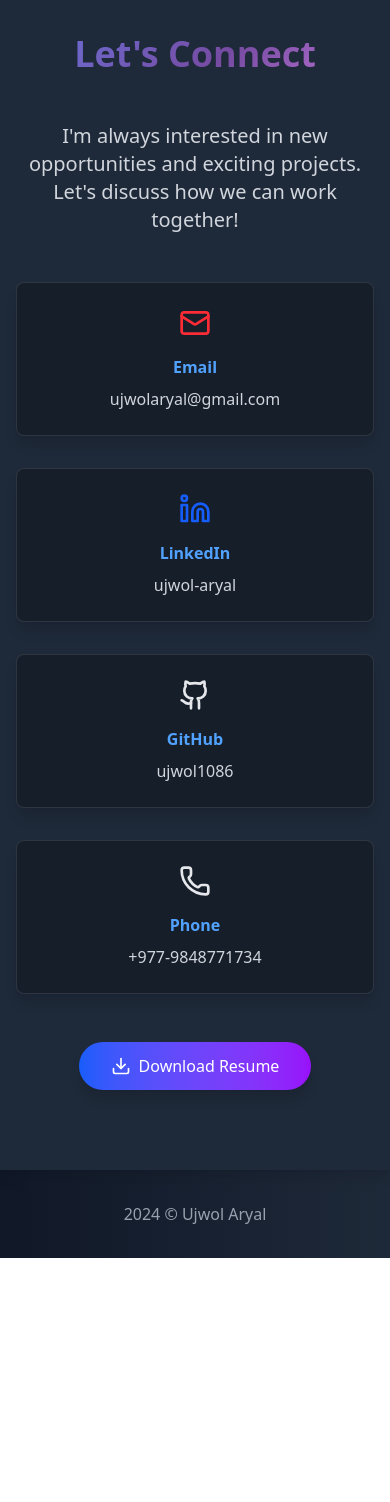
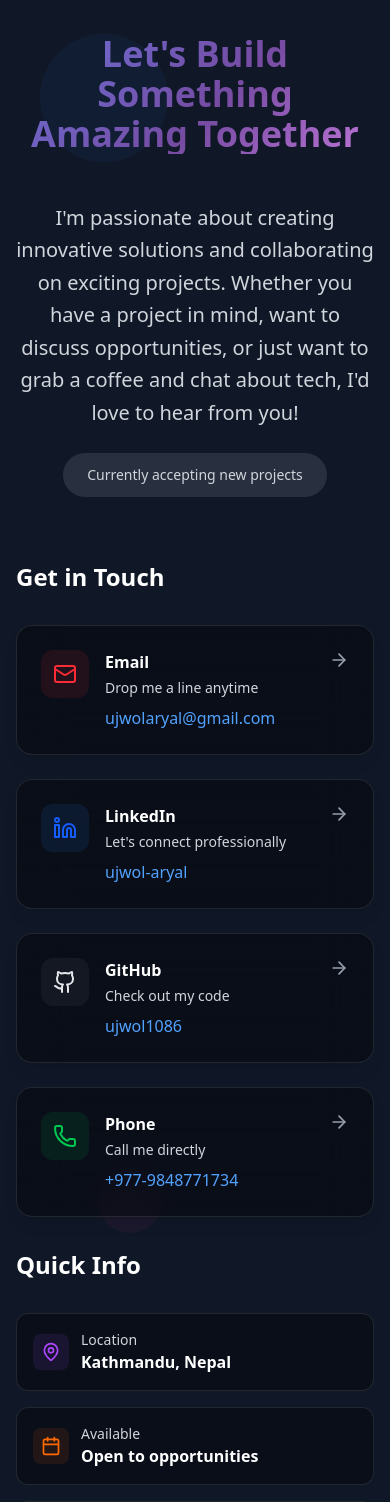
Before and after one commit to Ujwol1086/ujwol-portfolio, a React (Vite) app: page / in a window 390 px wide. Shown: the part 7220-8722 px from the top of the page. Before the commit the page ends 8478 px from the top, so only its background shows below. Built offline with nearby package versions, Linux system fonts and the light colour scheme.

Commit message:
Enhance Contact component with additional personal and contact information, improve animations, and update styling for better responsiveness and dark mode support

```diff
--- a/src/components/Contact.jsx
+++ b/src/components/Contact.jsx
@@ -1,5 +1,5 @@
 import { motion } from "framer-motion";
-import { Mail, Linkedin, Github, Download, Phone } from "lucide-react";
+import { Mail, Linkedin, Github, Download, Phone, MapPin, Calendar, Coffee, MessageCircle, Send, ArrowRight, Heart } from "lucide-react";
 import Section from "./Section";
 import SectionTitle from "./SectionTitle";
 
@@ -13,47 +13,32 @@ const Contact = ({ isDarkMode }) => {
   const staggerContainer = {
     animate: {
       transition: {
-        staggerChildren: 0.1,
+        staggerChildren: 0.15,
       },
     },
   };
 
   const scaleIn = {
-    initial: { opacity: 0, scale: 0.8 },
-    animate: { opacity: 1, scale: 1 },
+    initial: { opacity: 0, scale: 0.8, y: 30 },
+    animate: { opacity: 1, scale: 1, y: 0 },
     transition: { duration: 0.6, ease: "easeOut" },
   };
 
-  return (
-    <Section
-      id="contact"
-      className={`py-20 px-4 relative ${isDarkMode ? 'bg-gray-800 ' : 'bg-white '} shadow-lg`}
-    >
-      <div className="max-w-4xl mx-auto text-center">
-        <SectionTitle>Let's Connect</SectionTitle>
+  const slideIn = {
+    initial: { opacity: 0, x: -50 },
+    animate: { opacity: 1, x: 0 },
+    transition: { duration: 0.5, ease: "easeOut" }
+  };
 
-        <motion.p
-          className={`text-xl mb-12 max-w-2xl mx-auto ${isDarkMode ? 'text-gray-300' : 'text-gray-600'}`}
-          {...fadeInUp}
-        >
-          I'm always interested in new opportunities and exciting projects.
-          Let's discuss how we can work together!
-        </motion.p>
-
-        <motion.div
-          className="grid md:grid-cols-3 gap-8 mb-12"
-          variants={staggerContainer}
-          initial="initial"
-          whileInView="animate"
-          viewport={{ once: true }}
-        >
-          {[
+  const contactInfo = [
     {
       icon: Mail,
       title: "Email",
       value: "ujwolaryal@gmail.com",
       href: "mailto:ujwolaryal@gmail.com",
       color: "text-red-500",
+      bgColor: "bg-red-500/10",
+      description: "Drop me a line anytime"
     },
     {
       icon: Linkedin,
@@ -61,6 +46,8 @@ const Contact = ({ isDarkMode }) => {
       value: "ujwol-aryal",
       href: "https://www.linkedin.com/in/ujwol-aryal",
       color: "text-blue-600",
+      bgColor: "bg-blue-500/10",
+      description: "Let's connect professionally"
     },
     {
       icon: Github,
@@ -68,51 +55,252 @@ const Contact = ({ isDarkMode }) => {
       value: "ujwol1086",
       href: "https://github.com/ujwol1086",
       color: isDarkMode ? "text-gray-200" : "text-gray-800",
+      bgColor: isDarkMode ? "bg-gray-500/10" : "bg-gray-500/10",
+      description: "Check out my code"
     },
     {
       icon: Phone,
       title: "Phone",
       value: "+977-9848771734",
       href: "tel:+977-9848771734",
-              color: isDarkMode ? "text-gray-200" : "text-gray-800",
+      color: "text-green-500",
+      bgColor: "bg-green-500/10",
+      description: "Call me directly"
     },
-          ].map((contact, index) => (
+  ];
+
+  const personalInfo = [
+    {
+      icon: MapPin,
+      title: "Location",
+      value: "Kathmandu, Nepal",
+      color: "text-purple-500",
+      bgColor: "bg-purple-500/10"
+    },
+    {
+      icon: Calendar,
+      title: "Available",
+      value: "Open to opportunities",
+      color: "text-orange-500",
+      bgColor: "bg-orange-500/10"
+    },
+    {
+      icon: Coffee,
+      title: "Coffee Chats",
+      value: "Always welcome!",
+      color: "text-amber-600",
+      bgColor: "bg-amber-500/10"
+    }
+  ];
+
+  return (
+    <Section
+      id="contact"
+      className={`py-20 px-4 relative overflow-hidden ${isDarkMode ? 'bg-gray-900' : 'bg-gray-50'}`}
+    >
+      {/* Background decoration */}
+      <div className="absolute inset-0 opacity-5">
+        <div className={`absolute top-20 left-10 w-32 h-32 rounded-full ${isDarkMode ? 'bg-blue-500' : 'bg-blue-400'}`}></div>
+        <div className={`absolute bottom-20 right-10 w-24 h-24 rounded-full ${isDarkMode ? 'bg-purple-500' : 'bg-purple-400'}`}></div>
+        <div className={`absolute top-1/2 left-1/4 w-16 h-16 rounded-full ${isDarkMode ? 'bg-pink-500' : 'bg-pink-400'}`}></div>
+      </div>
+
+      <div className="max-w-6xl mx-auto relative">
+        <motion.div
+          variants={slideIn}
+          initial="initial"
+          whileInView="animate"
+          viewport={{ once: true }}
+          className="text-center mb-16"
+        >
+          <SectionTitle>Let's Build Something Amazing Together</SectionTitle>
+
+          <motion.p
+            className={`text-xl mb-6 max-w-3xl mx-auto leading-relaxed ${isDarkMode ? 'text-gray-300' : 'text-gray-600'}`}
+            {...fadeInUp}
+          >
+            I'm passionate about creating innovative solutions and collaborating on exciting projects.
+            Whether you have a project in mind, want to discuss opportunities, or just want to grab a coffee and chat about tech,
+            I'd love to hear from you!
+          </motion.p>
+
+          <motion.div
+            className={`inline-flex items-center px-6 py-3 rounded-full ${isDarkMode ? 'bg-white/10' : 'bg-gray-200'} ${isDarkMode ? 'text-gray-300' : 'text-gray-600'}`}
+            initial={{ opacity: 0, y: 20 }}
+            whileInView={{ opacity: 1, y: 0 }}
+            viewport={{ once: true }}
+            transition={{ delay: 0.3 }}
+          >
+            {/* <Heart className="w-5 h-5 mr-2 text-red-500" /> */}
+            <span className="text-sm font-medium">Currently accepting new projects</span>
+          </motion.div>
+        </motion.div>
+
+        <div className="grid lg:grid-cols-3 gap-8 mb-16">
+          {/* Contact Methods */}
+          <motion.div
+            className="lg:col-span-2"
+            variants={staggerContainer}
+            initial="initial"
+            whileInView="animate"
+            viewport={{ once: true }}
+          >
+            <h3 className={`text-2xl font-bold mb-8 ${isDarkMode ? 'text-white' : 'text-gray-900'}`}>
+              Get in Touch
+            </h3>
+
+            <div className="grid md:grid-cols-2 gap-6">
+              {contactInfo.map((contact, index) => (
                 <motion.a
                   key={index}
                   href={contact.href}
                   target="_blank"
                   rel="noopener noreferrer"
-              className={`p-6 rounded-lg hover:shadow-lg transition-all duration-300 block cursor-pointer ${
+                  className={`group p-6 rounded-2xl transition-all duration-500 cursor-pointer ${
                     isDarkMode
-                  ? 'bg-black/25 backdrop-blur-20 border border-white/10 shadow-lg'
-                  : 'bg-white/15 backdrop-blur-20 border border-white/20 shadow-lg'
-              }`}
+                      ? 'bg-black/40 backdrop-blur-xl border border-white/10 hover:bg-black/60'
+                      : 'bg-white/80 backdrop-blur-xl border border-gray-200/50 hover:bg-white/90'
+                  } shadow-lg hover:shadow-2xl`}
                   variants={scaleIn}
-              whileHover={{ scale: 1.05, y: -5 }}
+                  whileHover={{
+                    scale: 1.02,
+                    y: -8,
+                    transition: { duration: 0.3 }
+                  }}
                 >
-              <contact.icon
-                className={`w-8 h-8 mx-auto mb-4 ${contact.color}`}
-              />
-              <h3 className={`font-semibold mb-2 ${isDarkMode ? 'text-blue-400' : 'text-blue-600'}`}>
+                  <div className="flex items-start space-x-4">
+                    <div className={`p-3 rounded-xl ${contact.bgColor} group-hover:scale-110 transition-transform duration-300`}>
+                      <contact.icon className={`w-6 h-6 ${contact.color}`} />
+                    </div>
+                    <div className="flex-1">
+                      <h4 className={`font-semibold mb-1 ${isDarkMode ? 'text-white' : 'text-gray-900'}`}>
                         {contact.title}
-              </h3>
-              <p className={`${isDarkMode ? 'text-gray-300' : 'text-gray-600'}`}>
+                      </h4>
+                      <p className={`text-sm mb-2 ${isDarkMode ? 'text-gray-300' : 'text-gray-600'}`}>
+                        {contact.description}
+                      </p>
+                      <p className={`font-medium ${isDarkMode ? 'text-blue-400' : 'text-blue-600'}`}>
                         {contact.value}
                       </p>
+                    </div>
+                    <ArrowRight className={`w-5 h-5 ${isDarkMode ? 'text-gray-400' : 'text-gray-500'} group-hover:translate-x-1 transition-transform duration-300`} />
+                  </div>
                 </motion.a>
               ))}
+            </div>
           </motion.div>
+
+          {/* Personal Info */}
+          <motion.div
+            variants={slideIn}
+            initial="initial"
+            whileInView="animate"
+            viewport={{ once: true }}
+            className="lg:col-span-1"
+          >
+            <h3 className={`text-2xl font-bold mb-8 ${isDarkMode ? 'text-white' : 'text-gray-900'}`}>
+              Quick Info
+            </h3>
+
+            <div className="space-y-4">
+              {personalInfo.map((info, index) => (
+                <motion.div
+                  key={index}
+                  className={`p-4 rounded-xl ${isDarkMode ? 'bg-black/40' : 'bg-white/80'} border ${isDarkMode ? 'border-white/10' : 'border-gray-200/50'}`}
+                  initial={{ opacity: 0, x: 50 }}
+                  whileInView={{ opacity: 1, x: 0 }}
+                  viewport={{ once: true }}
+                  transition={{ delay: index * 0.1 }}
+                >
+                  <div className="flex items-center space-x-3">
+                    <div className={`p-2 rounded-lg ${info.bgColor}`}>
+                      <info.icon className={`w-5 h-5 ${info.color}`} />
+                    </div>
+                    <div>
+                      <p className={`text-sm font-medium ${isDarkMode ? 'text-gray-300' : 'text-gray-600'}`}>
+                        {info.title}
+                      </p>
+                      <p className={`font-semibold ${isDarkMode ? 'text-white' : 'text-gray-900'}`}>
+                        {info.value}
+                      </p>
+                    </div>
+                  </div>
+                </motion.div>
+              ))}
+            </div>
+
+            {/* Availability Status */}
+            <motion.div
+              className={`mt-8 p-6 rounded-2xl ${isDarkMode ? 'bg-gradient-to-br from-green-900/20 to-emerald-900/20' : 'bg-gradient-to-br from-green-50 to-emerald-50'} border ${isDarkMode ? 'border-green-500/20' : 'border-green-200'}`}
+              initial={{ opacity: 0, y: 30 }}
+              whileInView={{ opacity: 1, y: 0 }}
+              viewport={{ once: true }}
+              transition={{ delay: 0.4 }}
+            >
+              <div className="flex items-center space-x-3 mb-3">
+                <div className="w-3 h-3 bg-green-500 rounded-full animate-pulse"></div>
+                <h4 className={`font-semibold ${isDarkMode ? 'text-green-400' : 'text-green-700'}`}>
+                  Currently Available
+                </h4>
+              </div>
+              <p className={`text-sm ${isDarkMode ? 'text-gray-300' : 'text-gray-600'}`}>
+                I'm actively looking for new opportunities and exciting projects.
+                Let's discuss how we can work together!
+              </p>
+            </motion.div>
+          </motion.div>
+        </div>
+
+        {/* Call to Action Section */}
+        <motion.div
+          className="text-center"
+          variants={slideIn}
+          initial="initial"
+          whileInView="animate"
+          viewport={{ once: true }}
+        >
+          <div className={`p-8 rounded-3xl ${isDarkMode ? 'bg-black/40 backdrop-blur-xl border border-white/10' : 'bg-white/80 backdrop-blur-xl border border-gray-200/50'} shadow-2xl`}>
+            <h3 className={`text-2xl font-bold mb-4 ${isDarkMode ? 'text-white' : 'text-gray-900'}`}>
+              Ready to Start a Project?
+            </h3>
+            <p className={`text-lg mb-8 max-w-2xl mx-auto ${isDarkMode ? 'text-gray-300' : 'text-gray-600'}`}>
+              Whether it's a full-stack application, a creative design project, or just a friendly chat about technology,
+              I'm here to help bring your ideas to life.
+            </p>
+
+            <div className="flex flex-col sm:flex-row gap-4 justify-center items-center">
+              <motion.a
+                href="mailto:ujwolaryal@gmail.com"
+                className={`inline-flex items-center px-8 py-4 rounded-xl font-semibold text-lg transition-all duration-300 ${
+                  isDarkMode
+                    ? 'bg-gradient-to-r from-blue-600 to-purple-600 text-white hover:from-blue-700 hover:to-purple-700'
+                    : 'bg-gradient-to-r from-blue-500 to-purple-500 text-white hover:from-blue-600 hover:to-purple-600'
+                } shadow-lg hover:shadow-xl`}
+                whileHover={{ scale: 1.05, y: -2 }}
+                whileTap={{ scale: 0.95 }}
+              >
+                <MessageCircle className="w-5 h-5 mr-3" />
+                Start a Conversation
+                <Send className="w-5 h-5 ml-3" />
+              </motion.a>
 
               <motion.a
                 href="/Ujwol Aryal - Resume.pdf"
                 download
-          className="inline-flex items-center px-8 py-3 bg-gradient-to-r from-blue-600 to-purple-600 hover:from-blue-700 hover:to-purple-700 text-white rounded-full transition-all duration-300 shadow-lg hover:shadow-xl"
+                className={`inline-flex items-center px-8 py-4 rounded-xl font-semibold text-lg transition-all duration-300 ${
+                  isDarkMode
+                    ? 'bg-white/10 text-white hover:bg-white/20 border border-white/20'
+                    : 'bg-gray-100 text-gray-700 hover:bg-gray-200 border border-gray-200'
+                } shadow-lg hover:shadow-xl`}
                 whileHover={{ scale: 1.05, y: -2 }}
                 whileTap={{ scale: 0.95 }}
               >
-          <Download className="mr-2 w-5 h-5" />
+                <Download className="w-5 h-5 mr-3" />
                 Download Resume
               </motion.a>
+            </div>
+          </div>
+        </motion.div>
       </div>
     </Section>
   );
```
Lines whose indentation alone changed are shown as unchanged.
